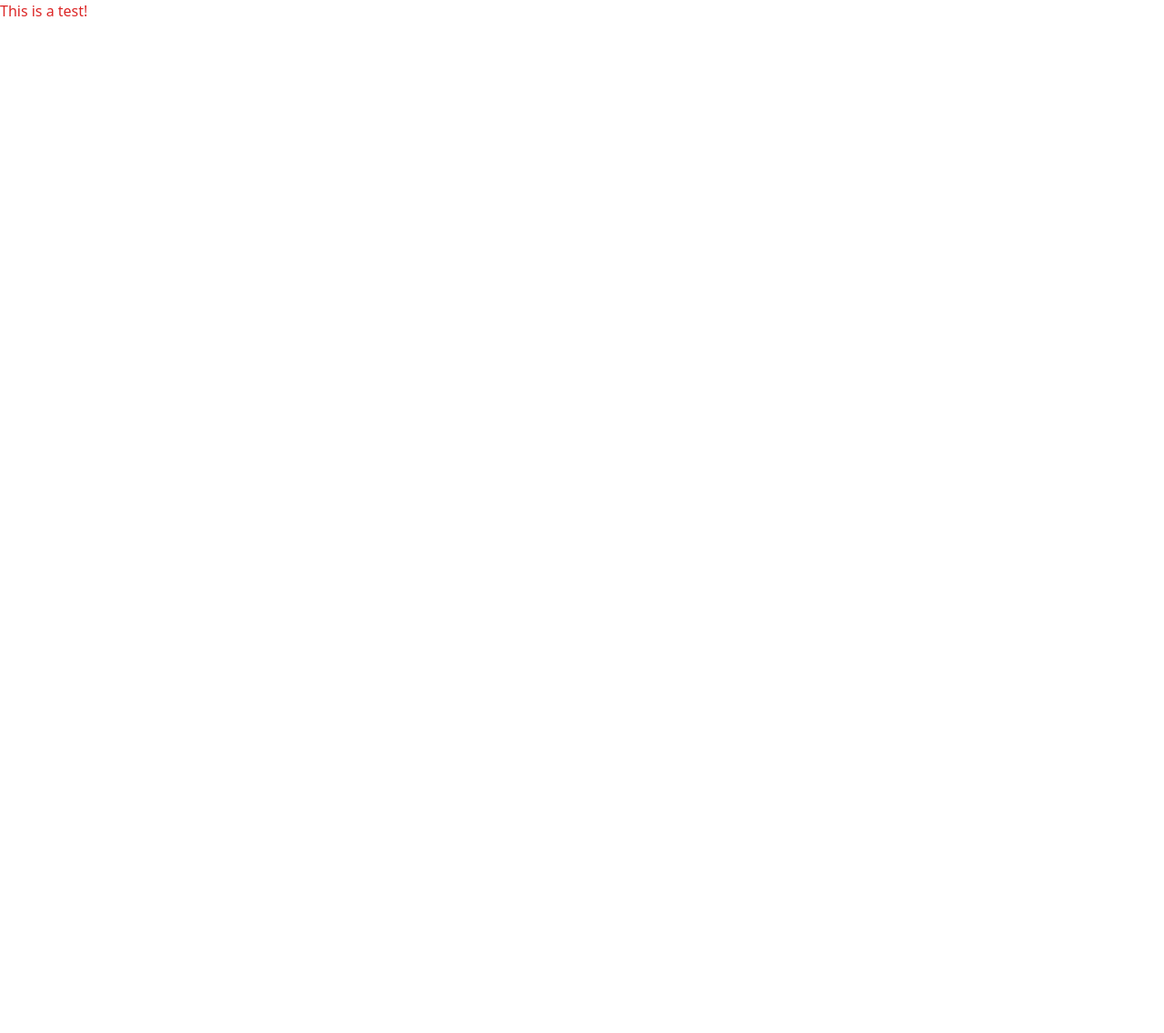
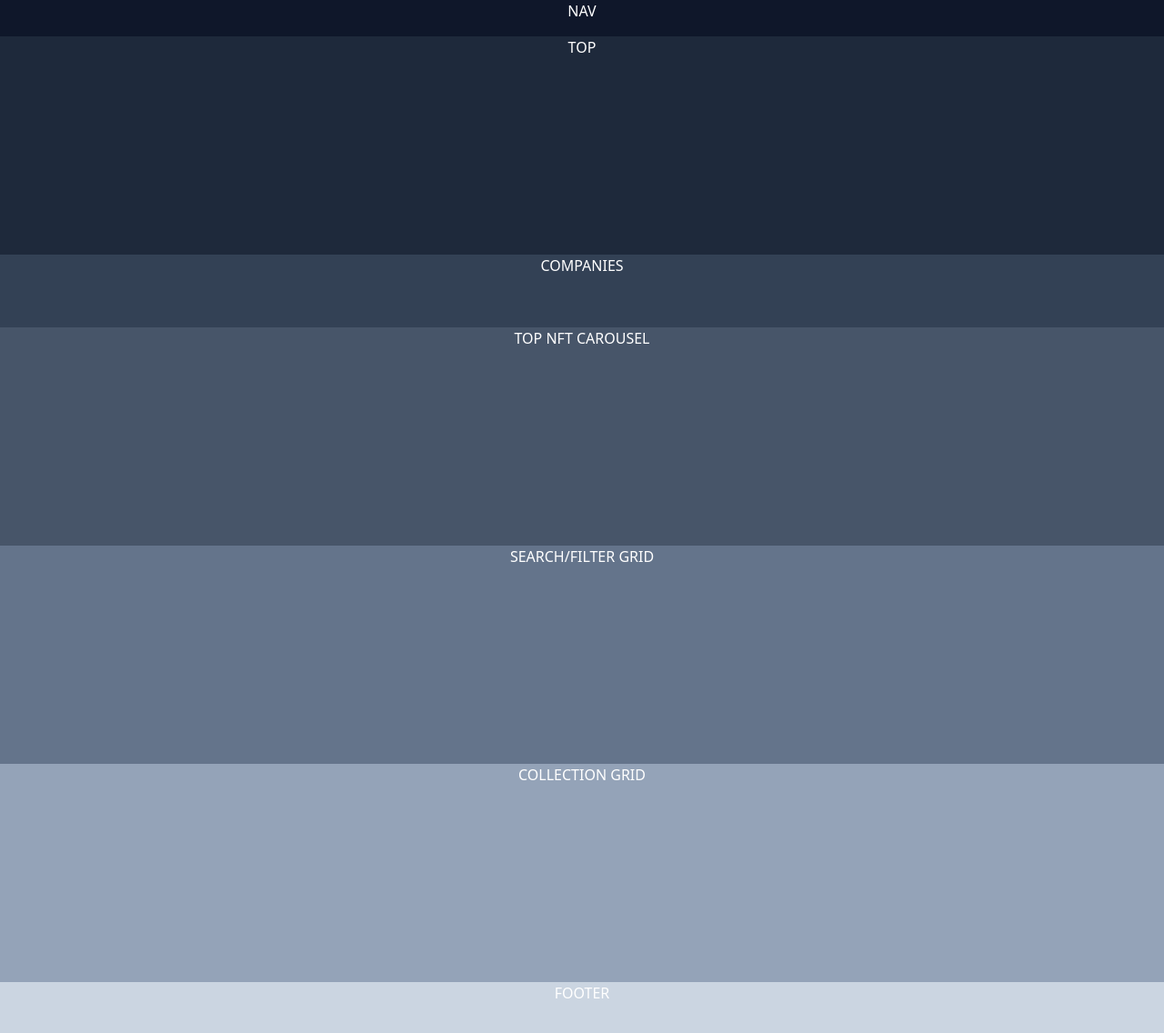
Before and after one commit to CharlesCarr/next-nft-landing-page, a Next.js app: page / in a window 1280 px wide. Shown: the top 1136 px of the page at 91% size. Before the commit the page ends 800 px from the top, so only its background shows below. Built offline with nearby package versions, Linux system fonts and the light colour scheme.

Commit message:
add all section components

```diff
--- /dev/null
+++ b/components/Carousel.tsx
@@ -0,0 +1,9 @@
+import React from 'react'
+
+const Carousel = () => {
+  return (
+    <div className="bg-slate-600 w-full h-60 text-center text-white">TOP NFT CAROUSEL</div>
+  )
+}
+
+export default Carousel
--- /dev/null
+++ b/components/Companies.tsx
@@ -0,0 +1,8 @@
+
+
+const Companies = () => {
+  return (
+    <div className="bg-slate-700 w-full h-20 text-center text-white">COMPANIES</div>
+)};
+
+export default Companies;
--- /dev/null
+++ b/components/Footer.tsx
@@ -0,0 +1,9 @@
+import React from 'react'
+
+const Footer = () => {
+  return (
+    <div className="bg-slate-300 w-full h-20 text-center text-white">FOOTER</div>
+  )
+}
+
+export default Footer
--- /dev/null
+++ b/components/NFTGrid.tsx
@@ -0,0 +1,10 @@
+import React from 'react'
+
+const NFTGrid = () => {
+  return (
+
+    <div className="bg-slate-500 w-full h-60 text-center text-white">SEARCH/FILTER GRID</div>
+  )
+}
+
+export default NFTGrid
--- /dev/null
+++ b/components/Nav.tsx
@@ -0,0 +1,9 @@
+import React from 'react'
+
+const Nav = () => {
+  return (
+    <div className="bg-slate-900 w-full h-10 text-center text-white">NAV</div>
+  )
+}
+
+export default Nav
--- /dev/null
+++ b/components/ProjectGrid.tsx
@@ -0,0 +1,9 @@
+import React from 'react'
+
+const ProjectGrid = () => {
+  return (
+    <div className="bg-slate-400 w-full h-60 text-center text-white">COLLECTION GRID</div>
+  )
+}
+
+export default ProjectGrid
--- /dev/null
+++ b/components/Top.tsx
@@ -0,0 +1,9 @@
+import React from 'react'
+
+const Top = () => {
+  return (
+    <div className="bg-slate-800 w-full h-60 text-center text-white">TOP</div>
+  )
+}
+
+export default Top
--- a/pages/index.tsx
+++ b/pages/index.tsx
@@ -1,17 +1,28 @@
 import Head from 'next/head'
+import Carousel from '../components/Carousel';
+import Companies from '../components/Companies';
+import Footer from '../components/Footer';
+import Nav from '../components/Nav';
+import NFTGrid from '../components/NFTGrid';
+import ProjectGrid from '../components/ProjectGrid';
+import Top from '../components/Top';
 
 export default function Home() {
   return (
-    <div >
+    <div>
       <Head>
         <title>NFT Marketplace</title>
         <meta name="description" content="NFT Marketplace Landing Page" />
         <link rel="icon" href="/favicon.ico" />
       </Head>
 
-      <div className="text-red-600">This is a test!</div>
-
-
+      <Nav />
+      <Top />
+      <Companies />
+      <Carousel />
+      <NFTGrid />
+      <ProjectGrid />
+      <Footer />
     </div>
   )
 }
```
